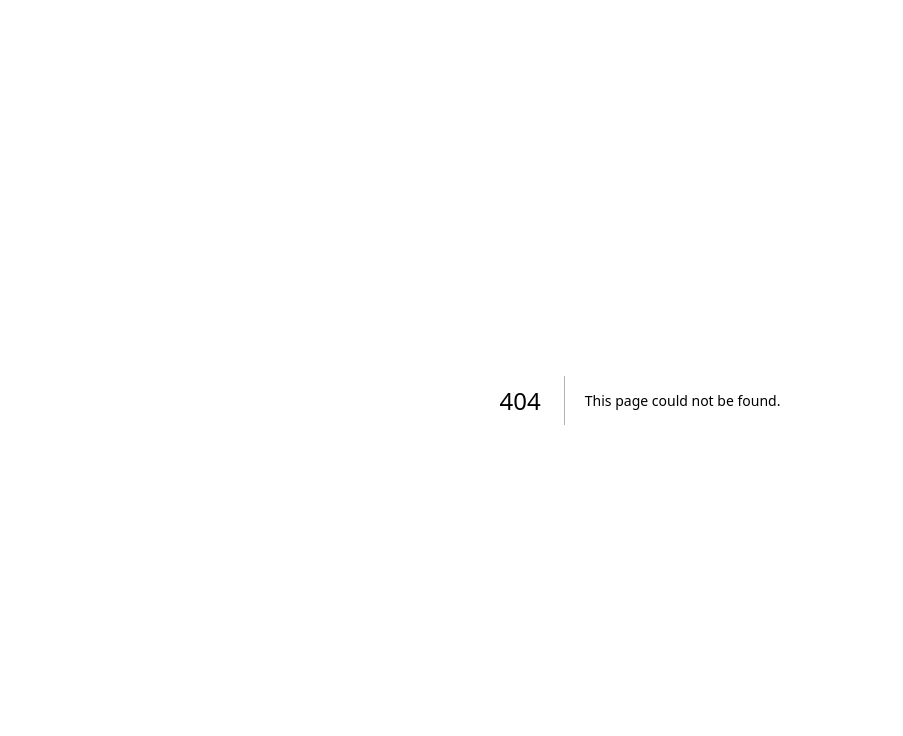
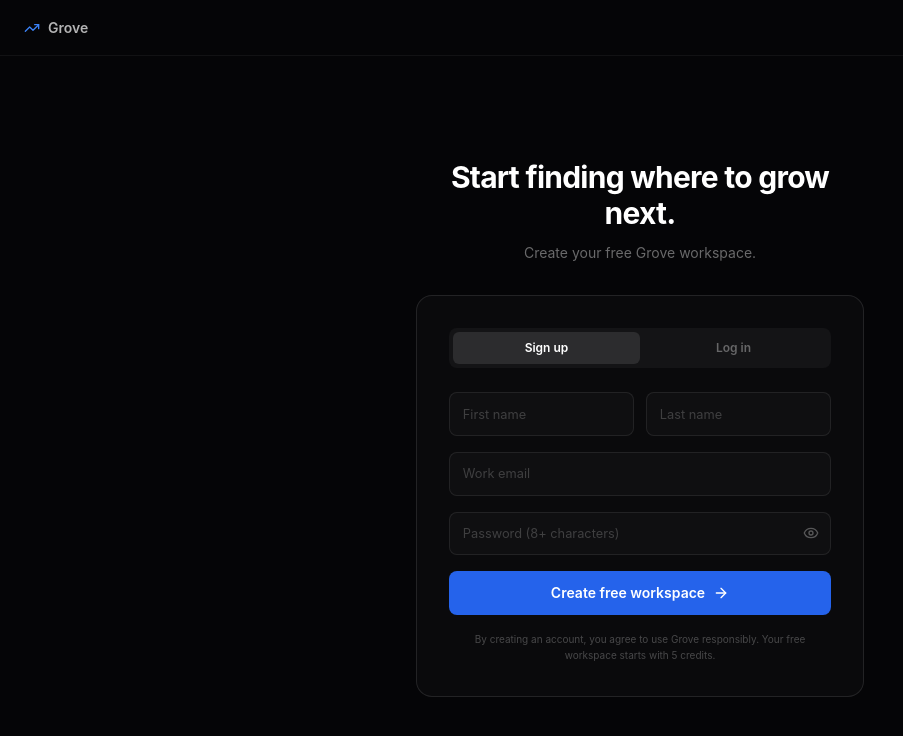
Before and after one commit to imjassfede/grove-ai, a Next.js app in the folder frontend/: page /auth in a window 1280 px wide. Before the commit this address had no page. Shown: the top 736 px of the page, without its empty margins (0-903 px from the left). Built offline with nearby package versions, Linux system fonts and the light colour scheme; no server answers.

Commit message:
feat: add Grove signup and login page

```diff
--- /dev/null
+++ b/frontend/app/auth/page.tsx
@@ -0,0 +1,77 @@
+"use client";
+
+import Link from "next/link";
+import { FormEvent, useState } from "react";
+import { ArrowRight, Eye, EyeOff, TrendingUp } from "lucide-react";
+
+const API_BASE = process.env.NEXT_PUBLIC_API_URL ?? "http://localhost:8000";
+
+export default function AuthPage() {
+  const [mode, setMode] = useState<"signup" | "login">("signup");
+  const [email, setEmail] = useState("");
+  const [password, setPassword] = useState("");
+  const [firstName, setFirstName] = useState("");
+  const [lastName, setLastName] = useState("");
+  const [showPassword, setShowPassword] = useState(false);
+  const [loading, setLoading] = useState(false);
+  const [error, setError] = useState<string | null>(null);
+
+  async function submit(e: FormEvent) {
+    e.preventDefault();
+    setLoading(true);
+    setError(null);
+    try {
+      const response = await fetch(`${API_BASE}/api/v1/auth/${mode}`, {
+        method: "POST",
+        credentials: "include",
+        headers: { "Content-Type": "application/json" },
+        body: JSON.stringify({ email, password, ...(mode === "signup" ? { first_name: firstName, last_name: lastName } : {}) }),
+      });
+      const body = await response.json().catch(() => null);
+      if (!response.ok) throw new Error(body?.detail ?? "Unable to authenticate");
+      window.location.href = "/workspace";
+    } catch (err) {
+      setError(err instanceof Error ? err.message : "Something went wrong");
+      setLoading(false);
+    }
+  }
+
+  return (
+    <main className="min-h-screen bg-[#050507] text-white flex flex-col">
+      <nav className="h-14 border-b border-white/5 px-6 flex items-center">
+        <Link href="/" className="flex items-center gap-2 text-white/70 hover:text-white transition-colors">
+          <TrendingUp className="w-4 h-4 text-blue-500" />
+          <span className="font-semibold text-sm">Grove</span>
+        </Link>
+      </nav>
+
+      <div className="flex-1 flex items-center justify-center px-6 py-16">
+        <div className="w-full max-w-md">
+          <div className="text-center mb-8">
+            <h1 className="text-3xl font-bold tracking-tight">{mode === "signup" ? "Start finding where to grow next." : "Welcome back."}</h1>
+            <p className="text-sm text-white/40 mt-3">{mode === "signup" ? "Create your free Grove workspace." : "Continue your Grove analysis."}</p>
+          </div>
+
+          <div className="rounded-2xl border border-white/10 bg-white/[0.025] p-6 sm:p-8">
+            <div className="grid grid-cols-2 p-1 rounded-lg bg-white/[0.04] mb-6">
+              <button type="button" onClick={() => { setMode("signup"); setError(null); }} className={`py-2 text-xs font-semibold rounded-md transition-colors ${mode === "signup" ? "bg-white/10 text-white" : "text-white/35"}`}>Sign up</button>
+              <button type="button" onClick={() => { setMode("login"); setError(null); }} className={`py-2 text-xs font-semibold rounded-md transition-colors ${mode === "login" ? "bg-white/10 text-white" : "text-white/35"}`}>Log in</button>
+            </div>
+
+            <form onSubmit={submit} className="space-y-4">
+              {mode === "signup" && <div className="grid grid-cols-2 gap-3"><input value={firstName} onChange={e => setFirstName(e.target.value)} placeholder="First name" className="field" /><input value={lastName} onChange={e => setLastName(e.target.value)} placeholder="Last name" className="field" /></div>}
+              <input required type="email" value={email} onChange={e => setEmail(e.target.value)} placeholder="Work email" className="field" />
+              <div className="relative"><input required minLength={8} type={showPassword ? "text" : "password"} value={password} onChange={e => setPassword(e.target.value)} placeholder="Password (8+ characters)" className="field pr-10" /><button type="button" onClick={() => setShowPassword(!showPassword)} className="absolute right-3 top-1/2 -translate-y-1/2 text-white/30 hover:text-white/60">{showPassword ? <EyeOff className="w-4 h-4" /> : <Eye className="w-4 h-4" />}</button></div>
+              {error && <p className="text-xs text-red-300">{error}</p>}
+              <button disabled={loading} className="w-full py-3 rounded-lg bg-blue-600 hover:bg-blue-500 disabled:opacity-40 font-semibold text-sm flex items-center justify-center gap-2 transition-colors">{loading ? "Please wait…" : mode === "signup" ? <>Create free workspace <ArrowRight className="w-4 h-4" /></> : <>Log in <ArrowRight className="w-4 h-4" /></>}</button>
+            </form>
+
+            {mode === "signup" && <p className="text-[10px] text-white/25 text-center mt-4 leading-relaxed">By creating an account, you agree to use Grove responsibly. Your free workspace starts with 5 credits.</p>}
+          </div>
+        </div>
+      </div>
+
+      <style jsx>{`.field{width:100%;border:1px solid rgba(255,255,255,.08);background:rgba(255,255,255,.025);border-radius:.5rem;padding:.7rem .8rem;font-size:.8rem;outline:none;color:white}.field::placeholder{color:rgba(255,255,255,.2)}.field:focus{border-color:rgba(59,130,246,.45)}`}</style>
+    </main>
+  );
+}
```
